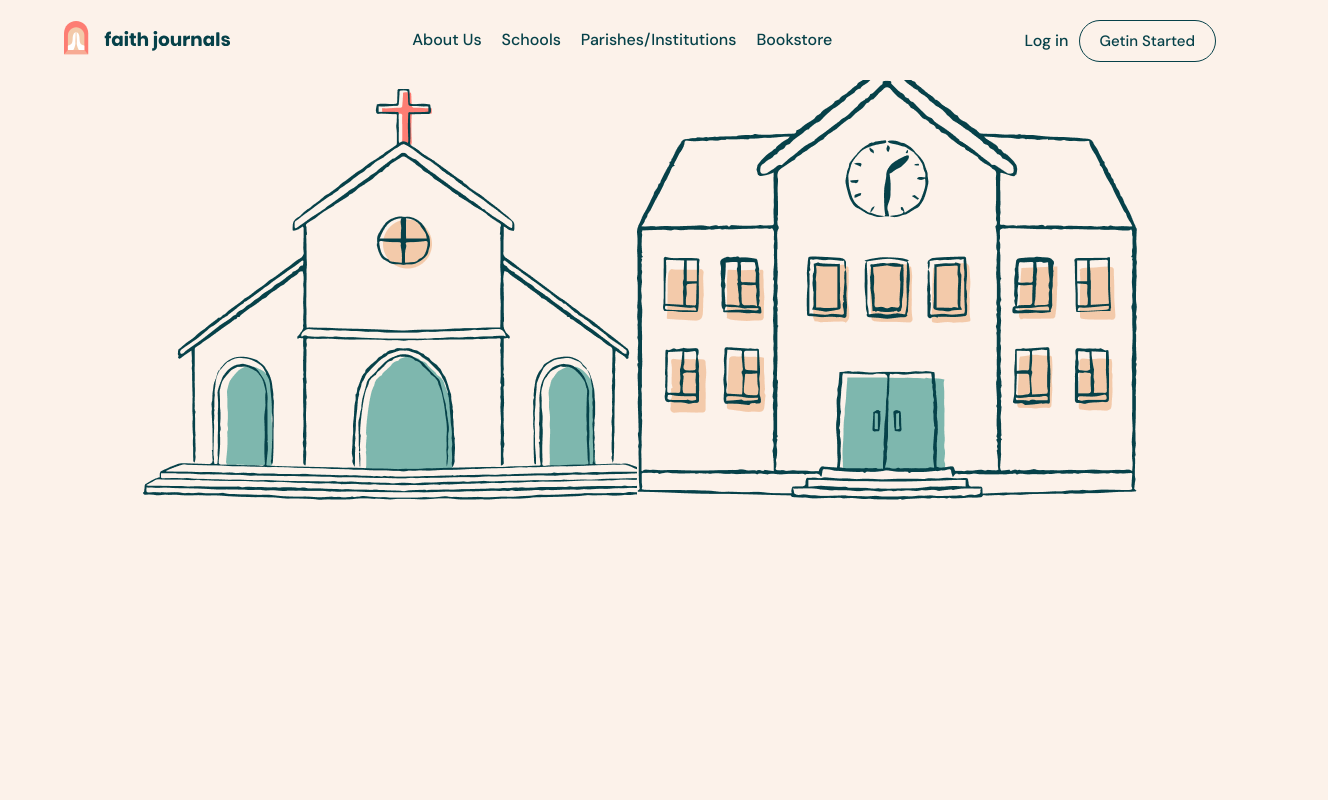
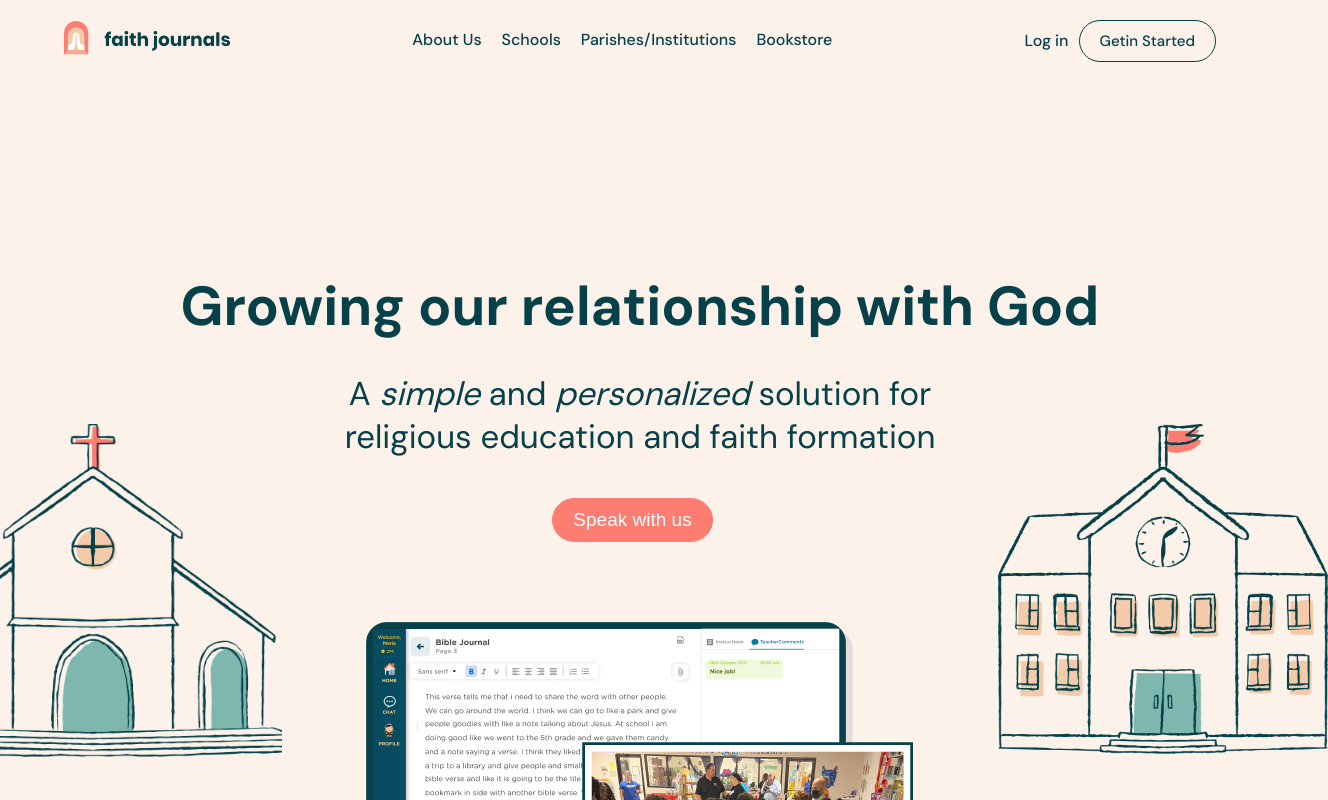
Before and after one commit to hernandiazz9/faith-journals-challange, a React (Create React App) app: page / in a window 1280 px wide. Shown: the top 800 px of the page, 1328 px wide, since content can reach past the window. Built offline with nearby package versions, Linux system fonts and the light colour scheme.

Commit message:
Hero section finished. no scroll controll

```diff
--- a/src/App.js
+++ b/src/App.js
@@ -7,7 +7,8 @@
       <header>
         <NavBar />
       </header>
-      <Home/>
+
+      <Home />
     </div>
   );
 }
--- /dev/null
+++ b/src/components/Hero.js
@@ -0,0 +1,24 @@
+import {
+  HeroContainer,
+  HeroTitle,
+  HeroButton,
+  HeroSubTitle,
+  ImgTabletHero,
+} from "./heroStyled";
+import tabletPhoto from "../assets/image/tablet_photo.png";
+
+const Hero = () => {
+  return (
+    <HeroContainer>
+      <HeroTitle>Growing our relationship with God</HeroTitle>
+      <HeroSubTitle>
+        A <i>simple</i> and <i>personalized</i> solution for religious education
+        and faith formation
+      </HeroSubTitle>
+      <HeroButton>Speak with us</HeroButton>
+      <ImgTabletHero src={tabletPhoto} alt="tablet-hero" />
+    </HeroContainer>
+  );
+};
+
+export default Hero;
--- /dev/null
+++ b/src/components/heroStyled.js
@@ -0,0 +1,54 @@
+import styled from "@emotion/styled";
+
+export const HeroContainer = styled.div`
+  max-width: 1400px;
+  min-height: 800px;
+  display: flex;
+  flex-direction: column;
+  align-items: center;
+  justify-content: center;
+  box-sizing: border-box;
+  padding: 20vh 0 0;
+`;
+
+export const HeroTitle = styled.h1`
+  color: #064149;
+
+  font-weight: 700;
+  max-width: 950px;
+  width: 80vw;
+  font-size: 55px;
+  margin-bottom: 10px;
+`;
+
+export const HeroSubTitle = styled.h6`
+  width: 650px;
+  margin: 20px 0 40px;
+  max-width: 750px;
+  font-size: 33px;
+  color: #064149;
+  font-family: "DM Sans", sans-serif;
+  font-weight: 300;
+`;
+
+export const HeroButton = styled.button`
+  color: #fff;
+  background-color: #fd7d73;
+  border-radius: 50px;
+  border: 1px solid #fd7d73;
+  margin: 0 15px 0 0;
+  font-size: 19px;
+  font-weight: 500;
+  cursor: pointer;
+  transition: all 0.25s ease-out;
+  padding: 10px 20px;
+  :hover{
+    background-color: #e45044;
+  }
+`;
+
+export const ImgTabletHero = styled.img`
+  position: relative;
+  top: 80px;
+
+`
--- a/src/pages/Home.js
+++ b/src/pages/Home.js
@@ -1,16 +1,19 @@
 import churchImg from "../assets/image/church-home.png";
 import shoolImg from "../assets/image/school-home.png";
+import Hero from "../components/Hero";
 
-import { HomeContainer } from "./homeStyled";
-
+import { HeroSection, HomeSection, ImgLeft, ImgRight } from "./homeStyled";
 
 const Home = () => {
   return (
-    <HomeContainer>
-      <img src={churchImg} alt="church-home" />
+    <HomeSection>
+      <HeroSection>
+        <ImgLeft src={churchImg} alt="church-home" />
+        <Hero />
+        <ImgRight src={shoolImg} alt="shool-home" />
+      </HeroSection>
 
-      <img src={shoolImg} alt="shool-home" />
-    </HomeContainer>
+    </HomeSection>
   );
 };
 
--- a/src/pages/homeStyled.js
+++ b/src/pages/homeStyled.js
@@ -1,6 +1,31 @@
 import styled from "@emotion/styled";
 
-export const HomeContainer = styled.section`
+export const HomeSection = styled.section`
   max-width: 100vw;
-  flex-direction: column;
+  height: 100vh;
 `;
+
+export const HeroSection = styled.section`
+  display: flex;
+  flex-direction: row;
+  justify-content: center;
+  padding-top: 55px;
+  padding-bottom: 50px;
+  transition: all 0.3s ease-in-out;
+  margin-bottom: 150px;
+
+`;
+export const ImgLeft = styled.img`
+  height: auto;
+  position: absolute;
+  top: 53%;
+  right: 78%;
+  width: 400px;
+`;
+export const ImgRight = styled.img`
+  height: auto;
+  position: absolute;
+  top: 53%;
+  width: 330px;
+  left: 78%;
+`;
```
Also changed, not shown: src/assets/image/tablet_photo.png (added).
